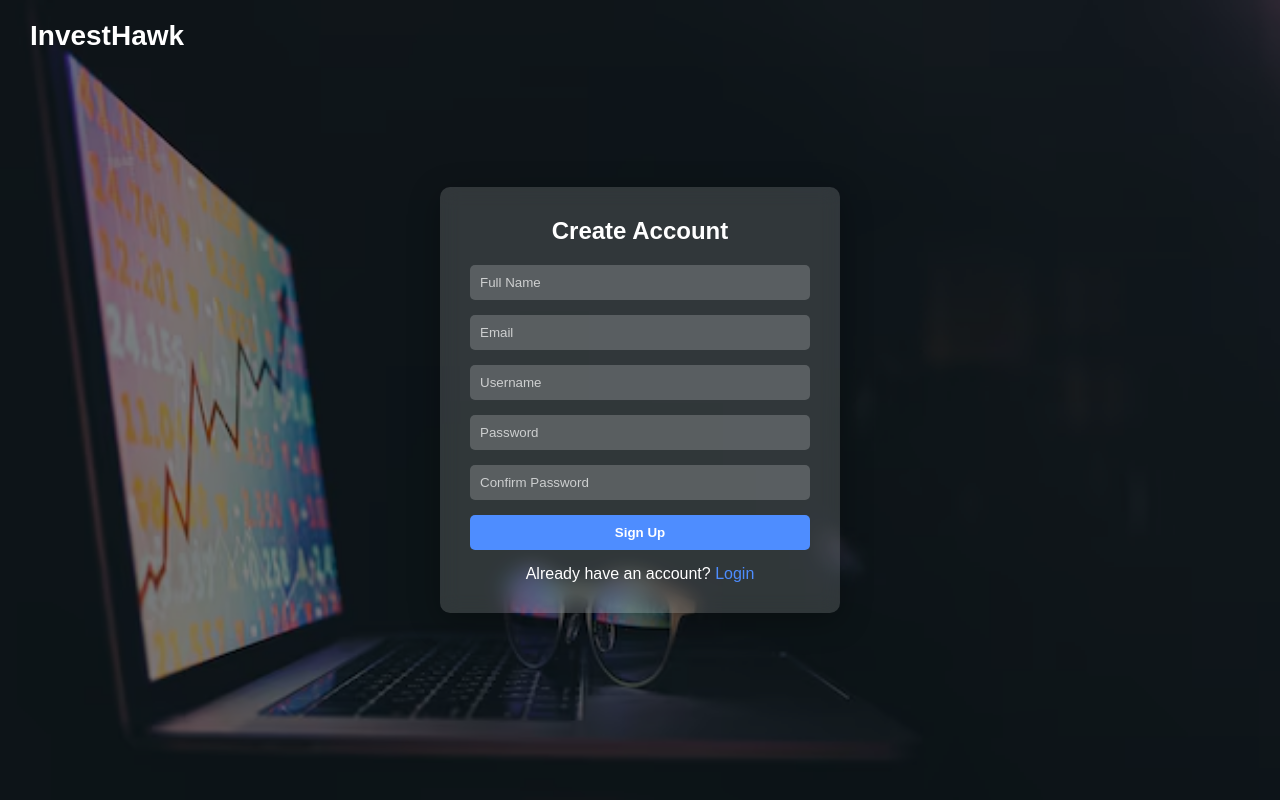
After one commit to blackgrapes/InvestHawk, a Flask app: template templates/register.html in a window 1280 px wide. The commit adds this page. Run offline with Flask 3, Linux system fonts and the light colour scheme; the template is opened without the code that fills it, so the values that code supplies are empty.

Commit message:
register.html added

```diff
--- a/app.py
+++ b/app.py
@@ -19,13 +19,17 @@ def home():
 def login():
     return render_template('login.html')
 
+@app.route('/register.html')
+def login():
+    return render_template('register.html')
+
 @app.route('/features.html')
 def features():
     return render_template('features.html')
 
 
 
-@app.route('/dashboard')
+@app.route('/dashboard.html')
 def dashboard():
     return render_template('dashboard.html')
 
--- a/templates/dashboard.html
+++ b/templates/dashboard.html
@@ -239,6 +239,7 @@
                 </div>
             </div>
 
+
             <!-- Right Side: Trading Amount -->
             <div class="right-section">
                 <h2 class="section-title">Trading Amount</h2>
--- /dev/null
+++ b/templates/register.html
@@ -0,0 +1,262 @@
+<!DOCTYPE html>
+<html lang="en">
+<head>
+  <meta charset="UTF-8">
+  <meta name="viewport" content="width=device-width, initial-scale=1.0">
+  <title>Register - InvestHawk</title>
+  <style>
+    * {
+      margin: 0;
+      padding: 0;
+      box-sizing: border-box;
+      font-family: 'Arial', sans-serif;
+    }
+
+    body {
+      height: 100vh;
+      background: url('media/welcome.avif') no-repeat center center;
+      background-size: cover;
+      display: flex;
+      justify-content: center;
+      align-items: center;
+      position: relative;
+      overflow: hidden;
+    }
+
+    .overlay {
+      position: absolute;
+      top: 0;
+      left: 0;
+      width: 100%;
+      height: 100%;
+      background: rgba(0, 0, 0, 0.5);
+      z-index: 1;
+    }
+
+    .logo {
+      position: absolute;
+      top: 20px;
+      left: 30px;
+      color: white;
+      font-size: 28px;
+      font-weight: bold;
+      z-index: 10;
+      text-decoration: none;
+    }
+
+    .container {
+      display: flex;
+      justify-content: center;
+      align-items: center;
+      width: 100%;
+      height: 100%;
+      z-index: 2;
+    }
+
+    .register-container {
+      background: rgba(255, 255, 255, 0.15);
+      backdrop-filter: blur(10px);
+      border-radius: 10px;
+      padding: 30px;
+      width: 400px;
+      box-shadow: 0 8px 32px rgba(0, 0, 0, 0.3);
+      text-align: center;
+    }
+
+    .register-container h2 {
+      color: white;
+      margin-bottom: 20px;
+    }
+
+    .input-group {
+      margin-bottom: 15px;
+    }
+
+    .input-group input {
+      width: 100%;
+      padding: 10px;
+      border: none;
+      border-radius: 5px;
+      background: rgba(255, 255, 255, 0.2);
+      color: white;
+      outline: none;
+    }
+
+    .input-group input::placeholder {
+      color: rgba(255, 255, 255, 0.7);
+    }
+
+    .register-btn {
+      width: 100%;
+      padding: 10px;
+      background: #4e8dff;
+      border: none;
+      border-radius: 5px;
+      color: white;
+      cursor: pointer;
+      font-weight: bold;
+    }
+
+    .register-btn:hover {
+      background: #376fd1;
+    }
+
+    .register-footer {
+      margin-top: 15px;
+      color: white;
+    }
+
+    .register-footer a {
+      color: #4e8dff;
+      text-decoration: none;
+    }
+
+    /* Modal Styles */
+    .modal {
+      position: fixed;
+      top: 0;
+      left: 0;
+      width: 100%;
+      height: 100%;
+      background-color: rgba(0, 0, 0, 0.7);
+      display: flex;
+      justify-content: center;
+      align-items: center;
+      z-index: 100;
+      opacity: 0;
+      visibility: hidden;
+      transition: all 0.3s ease;
+    }
+
+    .modal.active {
+      opacity: 1;
+      visibility: visible;
+    }
+
+    .modal-content {
+      background: rgba(255, 255, 255, 0.15);
+      backdrop-filter: blur(10px);
+      border-radius: 10px;
+      padding: 30px;
+      width: 400px;
+      box-shadow: 0 8px 32px rgba(0, 0, 0, 0.3);
+      text-align: center;
+      transform: translateY(-20px);
+      transition: all 0.3s ease;
+    }
+
+    .modal.active .modal-content {
+      transform: translateY(0);
+    }
+
+    .close-btn {
+      position: absolute;
+      top: 20px;
+      right: 20px;
+      color: white;
+      font-size: 28px;
+      cursor: pointer;
+    }
+  </style>
+</head>
+<body>
+
+  <div class="overlay"></div>
+  <a href="home.html" class="logo">InvestHawk</a>
+
+  <div class="container">
+    <div class="register-container">
+      <h2>Create Account</h2>
+
+      <div class="input-group">
+        <input type="text" id="fullname" placeholder="Full Name">
+      </div>
+
+      <div class="input-group">
+        <input type="email" id="email" placeholder="Email">
+      </div>
+
+      <div class="input-group">
+        <input type="text" id="username" placeholder="Username">
+      </div>
+
+      <div class="input-group">
+        <input type="password" id="password" placeholder="Password">
+      </div>
+
+      <div class="input-group">
+        <input type="password" id="confirmPassword" placeholder="Confirm Password">
+      </div>
+
+      <button class="register-btn" onclick="register()">Sign Up</button>
+
+      <div class="register-footer">
+        Already have an account? <a href="login.html">Login</a>
+      </div>
+    </div>
+  </div>
+
+  <!-- Signup Modal -->
+  <div class="modal" id="signup-modal">
+    <div class="close-btn" onclick="closeModal()">&times;</div>
+    <div class="modal-content">
+      <h2>Create Account</h2>
+
+      <div class="input-group">
+        <input type="text" id="modal-fullname" placeholder="Full Name">
+      </div>
+
+      <div class="input-group">
+        <input type="email" id="modal-email" placeholder="Email">
+      </div>
+
+      <div class="input-group">
+        <input type="text" id="modal-username" placeholder="Username">
+      </div>
+
+      <div class="input-group">
+        <input type="password" id="modal-password" placeholder="Password">
+      </div>
+
+      <div class="input-group">
+        <input type="password" id="modal-confirmPassword" placeholder="Confirm Password">
+      </div>
+
+      <button class="register-btn" onclick="register()">Sign Up</button>
+
+      <div class="register-footer">
+        Already have an account? <a href="login.html">Login</a>
+      </div>
+    </div>
+  </div>
+
+  <script>
+    function register() {
+      const fullname = document.getElementById("fullname").value;
+      const email = document.getElementById("email").value;
+      const username = document.getElementById("username").value;
+      const password = document.getElementById("password").value;
+      const confirmPassword = document.getElementById("confirmPassword").value;
+
+      if (fullname && email && username && password && password === confirmPassword) {
+        alert("Registration Successful!");
+        window.location.href = "login.html";
+      } else {
+        alert("Please fill all fields correctly.");
+      }
+    }
+
+    function closeModal() {
+      document.getElementById("signup-modal").classList.remove("active");
+    }
+
+    window.addEventListener('click', function(event) {
+      const modal = document.getElementById("signup-modal");
+      if (event.target === modal) {
+        modal.classList.remove("active");
+      }
+    });
+  </script>
+
+</body>
+</html>
```
Also changed, not shown: templates/login.html (+2 -106 lines).
